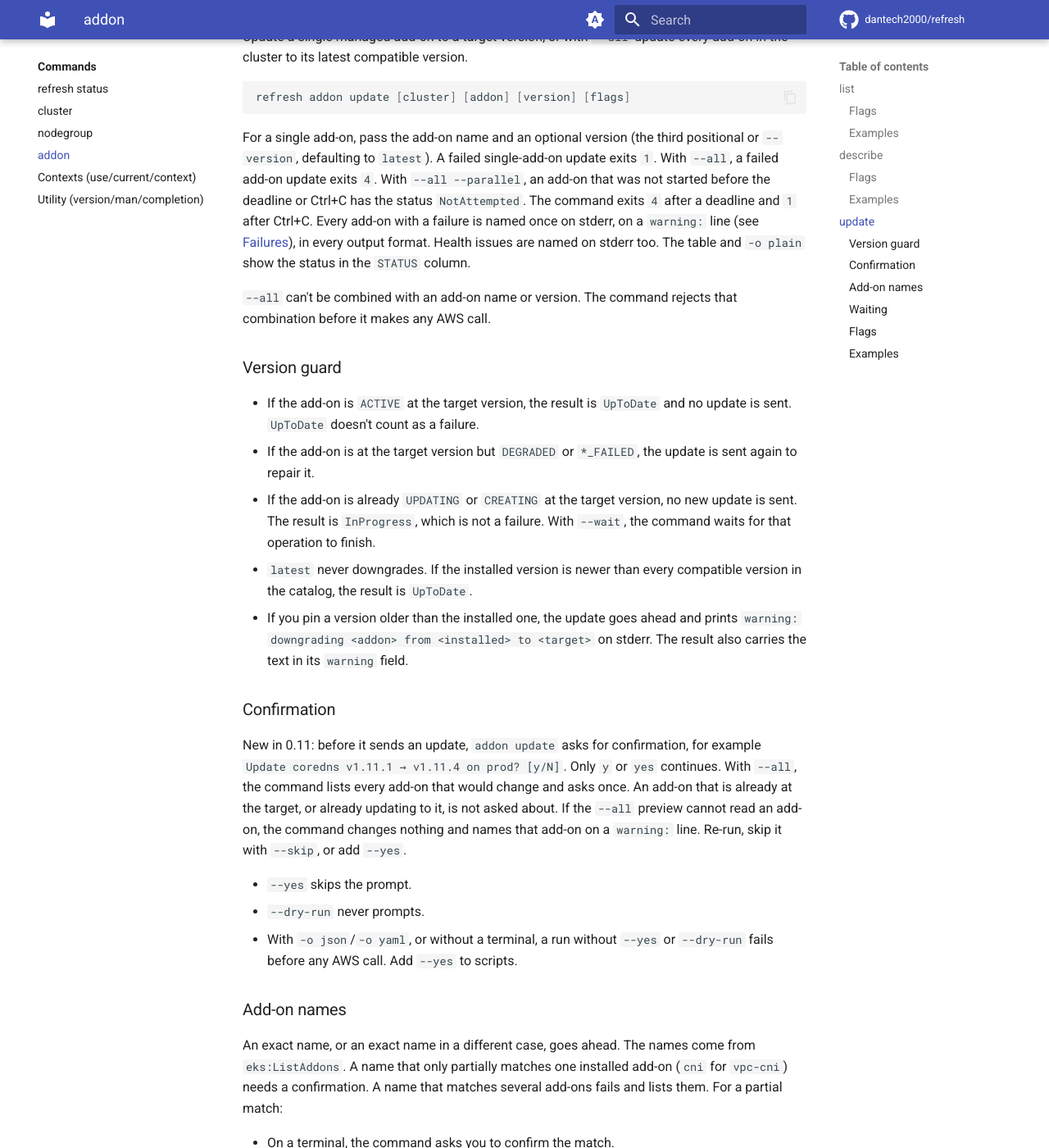
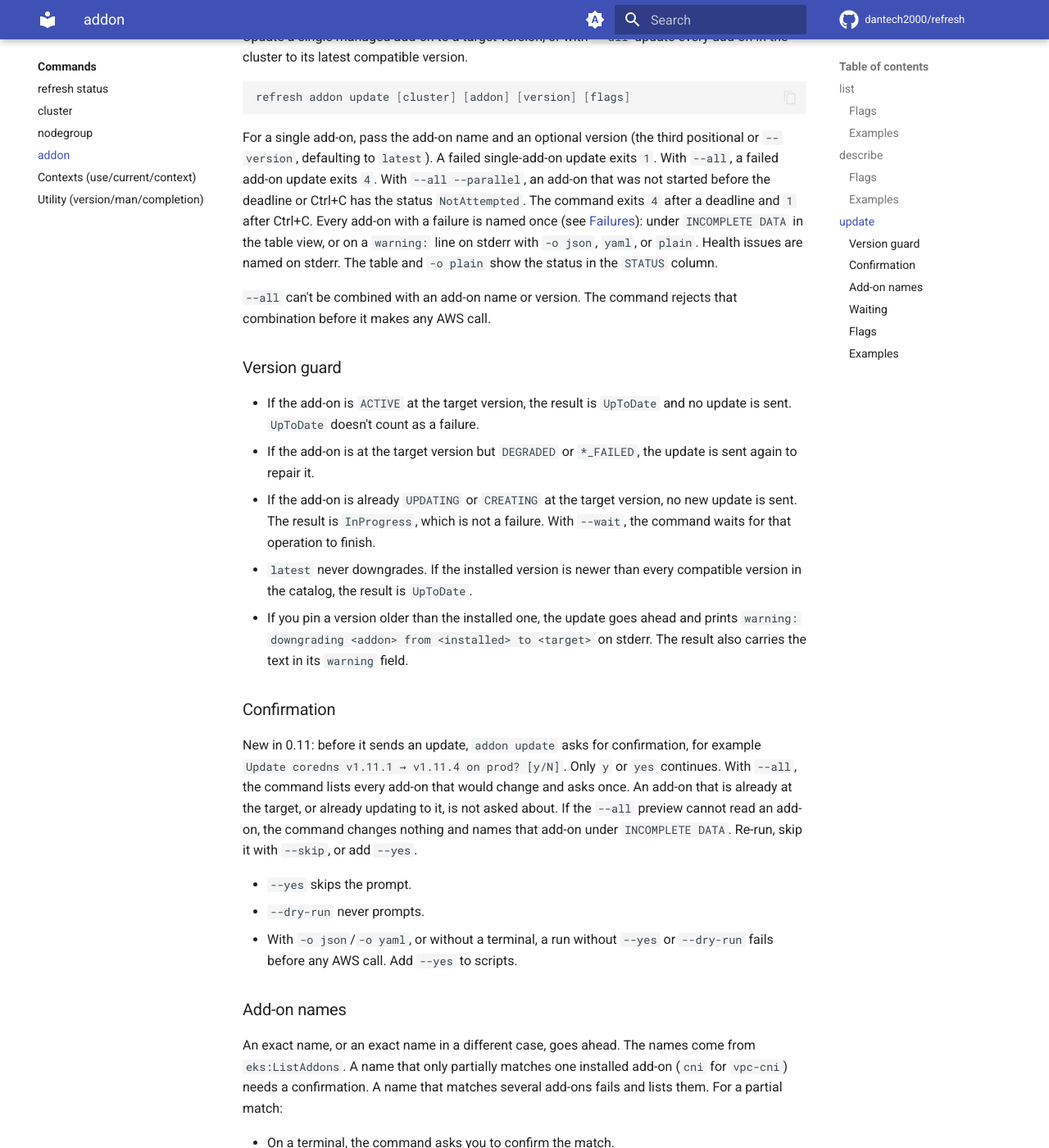
Before and after one commit to dantech2000/refresh, an MkDocs documentation site: the page built from docs/commands/addon.md, in a window 1280 px wide and 1400 px high, scrolled down 2828 px. Shown: the whole window at 82% size. Built offline with MkDocs 1.6.1 and Material for MkDocs 9.7.7, drawn with Linux system fonts in a browser that asks for light colours; comment, search, counter and statistics services are not loaded.

Commit message:
docs: mutating-command documents, status values, and exit codes (REF-179)
output.md lists the mutating-command documents and their status values; exit-codes.md adds the new 4 cases and a 0.12.0 change table; the nodegroup, addon, and cluster pages get the JSON examples and status tables. The command reference is regenerated.

```diff
--- a/docs/commands/addon.md
+++ b/docs/commands/addon.md
@@ -125,10 +125,11 @@ positional or `--version`, defaulting to `latest`). A failed single-add-on
 update exits `1`. With `--all`, a failed add-on update exits `4`. With
 `--all --parallel`, an add-on that was not started before the deadline or
 Ctrl+C has the status `NotAttempted`. The command exits `4` after a deadline
-and `1` after Ctrl+C. Every add-on with a failure is named once on stderr,
-on a `warning:` line (see [Failures](../concepts/output.md#failures)), in
-every output format. Health issues are named on stderr too. The table and
-`-o plain` show the status in the `STATUS` column.
+and `1` after Ctrl+C. Every add-on with a failure is named once (see
+[Failures](../concepts/output.md#failures)): under `INCOMPLETE DATA` in the
+table view, or on a `warning:` line on stderr with `-o json`, `yaml`, or
+`plain`. Health issues are named on stderr. The table and `-o plain` show
+the status in the `STATUS` column.
 
 `--all` can't be combined with an add-on name or version. The command rejects
 that combination before it makes any AWS call.
@@ -155,8 +156,8 @@ for example `Update coredns v1.11.1 → v1.11.4 on prod? [y/N]`. Only `y` or
 `yes` continues. With `--all`, the command lists every add-on that would
 change and asks once. An add-on that is already at the target, or already
 updating to it, is not asked about. If the `--all` preview cannot read an
-add-on, the command changes nothing and names that add-on on a `warning:`
-line. Re-run, skip it with `--skip`, or add `--yes`.
+add-on, the command changes nothing and names that add-on under
+`INCOMPLETE DATA`. Re-run, skip it with `--skip`, or add `--yes`.
 
 - `--yes` skips the prompt.
 - `--dry-run` never prompts.
```
Also changed, not shown: docs/commands/cluster.md (+2 -1 lines), docs/commands/nodegroup.md (+6 -5 lines), docs/concepts/exit-codes.md (+2 -2 lines), docs/concepts/output.md (+3 -1 lines).
